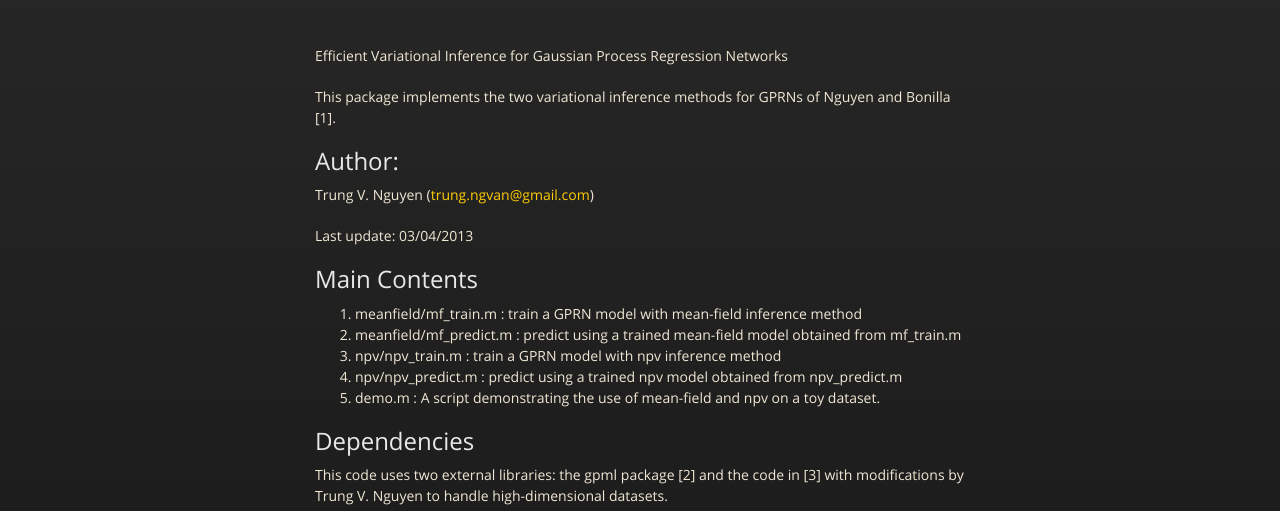
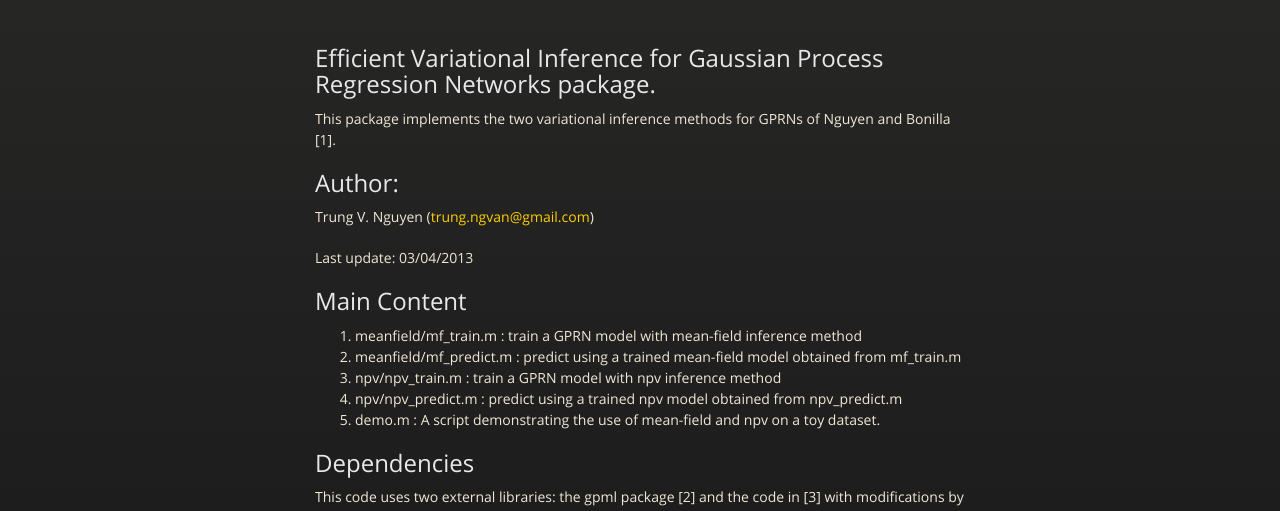
Before and after one commit to trungngv/gprn, a plain HTML site: page index.html in a window 1280 px wide. Shown: the part 226-737 px from the top of the page. Drawn offline with nearby package versions, Linux system fonts and the light colour scheme.

Commit message:
Create gh-pages branch via GitHub

```diff
--- a/index.html
+++ b/index.html
@@ -38,7 +38,8 @@
           <span class="credits right">Hosted on GitHub Pages &mdash; Theme by <a href="https://twitter.com/michigangraham">mattgraham</a></span>
         </div>
 
-        <p>Efficient Variational Inference for Gaussian Process Regression Networks</p>
+        <h2>
+<a name="efficient-variational-inference-for-gaussian-process-regression-networks-package" class="anchor" href="#efficient-variational-inference-for-gaussian-process-regression-networks-package"><span class="octicon octicon-link"></span></a>Efficient Variational Inference for Gaussian Process Regression Networks package.</h2>
 
 <p>This package implements the two variational inference methods for GPRNs of Nguyen and Bonilla [1].</p>
 
@@ -50,7 +51,7 @@
 <p>Last update: 03/04/2013</p>
 
 <h2>
-<a name="main-contents" class="anchor" href="#main-contents"><span class="octicon octicon-link"></span></a>Main Contents</h2>
+<a name="main-content" class="anchor" href="#main-content"><span class="octicon octicon-link"></span></a>Main Content</h2>
 
 <ol>
 <li>meanfield/mf_train.m : train a GPRN model with mean-field inference method</li>
```
Also changed, not shown: params.json (+1 -1 lines).
